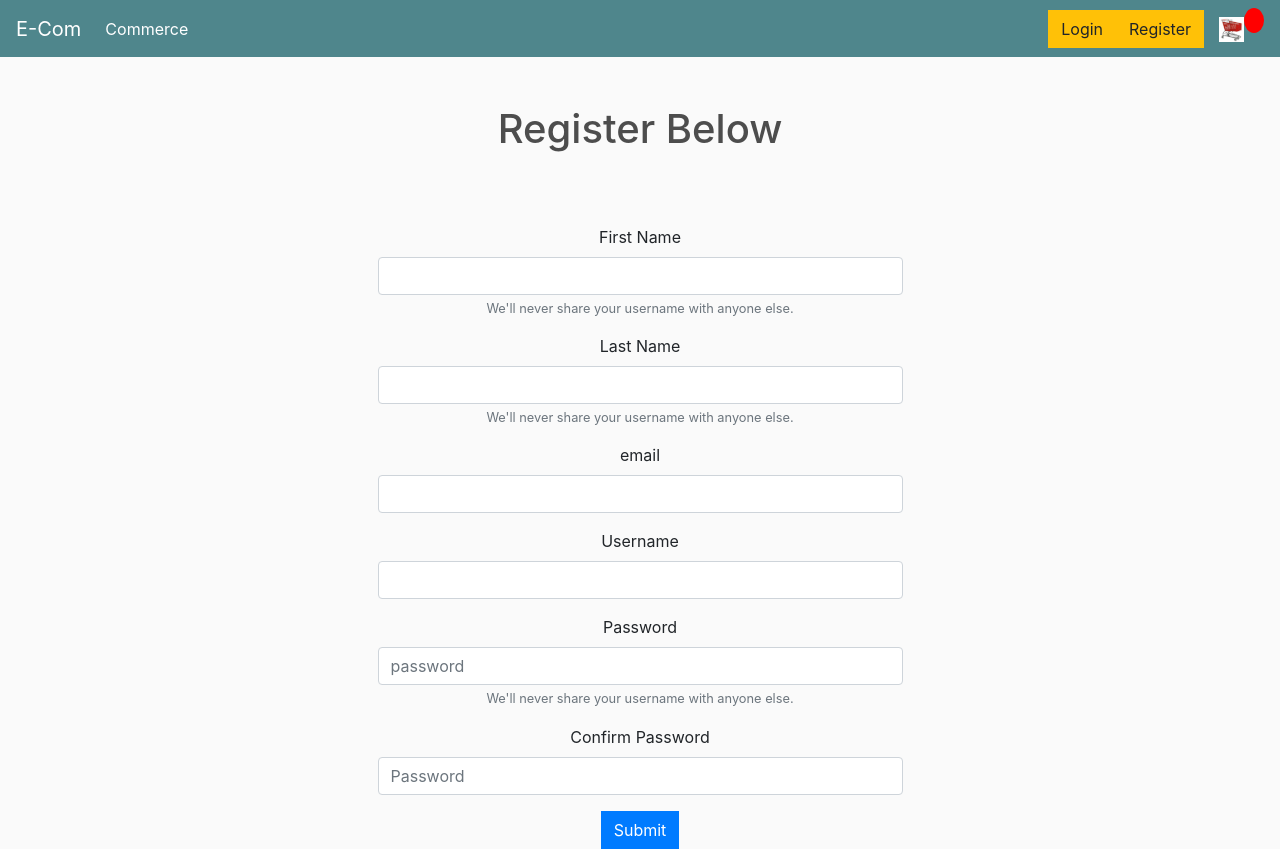
After one commit to Abdul12majid/ecommerce_, a Django app: page /create_account in a window 1280 px wide. The commit adds this page. Run offline with Django 4.2, Linux system fonts and the light colour scheme.

Commit message:
user registration

```diff
--- a/commerce_/templates/commerce/base.html
+++ b/commerce_/templates/commerce/base.html
@@ -25,16 +25,23 @@
   <div class="collapse navbar-collapse" id="navbarSupportedContent">
     <ul class="navbar-nav mr-auto">
       <li class="nav-item active">
-        <a class="nav-link" href="/">Commerce <span class="sr-only">(current)</span></a>
+        <a class="nav-link" href="/">Commerce</a>
       </li>
 
     </ul>
     <div class="form-inline my-2 my-lg-0">
+      {% if request.user.is_authenticated %}
+      <a href="{% url 'login-user' %}" class="btn btn-warning">Logout</a>
+
+      {% else %}
       <a href="{% url 'login-user' %}" class="btn btn-warning">Login</a>
+      <a href="{% url 'create-account' %}" class="btn btn-warning">Register</a>
       <a href="#">
+
         <img id="cart-icon" src="{% static 'images/cart.jpg' %}">
       </a>
       <p id='cart-total'>{{cartItems}}</p>
+      {% endif %}
     </div>
   </div>
 </nav>
--- /dev/null
+++ b/commerce_/templates/commerce/create_account.html
@@ -0,0 +1,53 @@
+{% extends 'commerce/base.html' %}
+
+
+{% block content %}
+
+</br></br>
+<div class='col-md-6 offset-md-3'>
+<center>
+
+<h1 class="text-black mb-4">Register Below</h1></br></br>
+<form method="POST">
+	{% csrf_token %}
+  <div class="form-group">
+    <label for="exampleInputEmail1">First Name</label>
+    <input type="text" name='first_name' class="form-control" id="exampleInputEmail1" aria-describedby="emailHelp" value="{{first_name}}" placeholder="{{ first_name }}">
+    <small id="emailHelp" class="form-text text-muted">We'll never share your username with anyone else.</small>
+  </div>
+  <div class="form-group">
+    <label for="exampleInputEmail1">Last Name</label>
+    <input type="text" name='last_name' class="form-control" id="exampleInputEmail1" aria-describedby="emailHelp" value="{{last_name}}" placeholder="{{ last_name }}">
+    <small id="emailHelp" class="form-text text-muted">We'll never share your username with anyone else.</small>
+  </div>
+  <div class="form-group">
+    <label for="exampleInputEmail1">email</label>
+    <input type="email" name='email' class="form-control" id="exampleInputEmail1" aria-describedby="emailHelp" value="{{email}}" placeholder="{{ email }}">
+    {% if b %}
+    <p style="color:red;">email already exists, pick another.</p>
+    {% endif %}
+  </div>
+  <div class="form-group">
+    <label for="exampleInputEmail1">Username</label>
+    <input type="text" name='username' class="form-control" id="exampleInputEmail1" aria-describedby="emailHelp" value="{{ username }}" placeholder="{{ username }}">
+    {% if a %}
+    <p style="color:red;">username already exists, pick another.</p>
+    {% endif %}
+  </div>
+  <div class="form-group">
+    <label for="exampleInputEmail1">Password</label>
+    <input type="password" name='password1' class="form-control" id="exampleInputEmail1" aria-describedby="emailHelp" placeholder="password">
+    <small id="emailHelp" class="form-text text-muted">We'll never share your username with anyone else.</small>
+  </div>
+  <div class="form-group">
+    <label for="exampleInputPassword1">Confirm Password</label>
+    <input type="password" name='password2' class="form-control" id="exampleInputPassword1" placeholder="Password">
+  </div>
+
+  <button type="submit" class="btn btn-primary">Submit</button>
+</form>
+
+</center>
+</div>
+
+{% endblock %}
--- a/commerce_/templates/commerce/home.html
+++ b/commerce_/templates/commerce/home.html
@@ -12,7 +12,7 @@
  			<h6><strong>{{ product.name }}</strong></h6>
  			<hr>
  			<button data-product='{{ product.id }}' data-action='add' class="btn btn-outline-secondary add-btn update-cart">Add to cart</button>
- 			<a class="btn btn-outline-success" href="#">View</a>
+ 			<a class="btn btn-outline-success" href="{% url 'product' product.id %}">View</a>
  			<h4 style="display: inline-block; float: right;">for sale__ ${{ product.price }}</h4>
 
  		</div>
@@ -25,7 +25,7 @@
  			<h6><strong>{{ product.name }}</strong></h6>
  			<hr>
  			<button data-product='{{ product.id }}' data-action='add' class="btn btn-outline-secondary add-btn update-cart">Add to cart</button>
- 			<a class="btn btn-outline-success" href="#">View</a>
+ 			<a class="btn btn-outline-success" href="{% url 'product' product.id %}">View</a>
  			<h4 style="display: inline-block; float: right;">${{ product.price }}</h4>
 
  		</div>
--- a/commerce_/urls.py
+++ b/commerce_/urls.py
@@ -4,6 +4,8 @@ from . import views
 urlpatterns = [
     path('', views.home, name='home'),
     path('login', views.login_user, name='login-user'),
+    path('create_account', views.create_account, name='create-account'),
+    path('product/<int:pk>', views.product, name='product'),
    # path('checkout', views.checkout, name='checkout'),
     #path('update_item/', views.update_item, name='update_item'),
 ]
--- a/commerce_/views.py
+++ b/commerce_/views.py
@@ -30,3 +30,34 @@ def login_user(request):
 		else:
 			return redirect('register')
 	return render(request, 'commerce/login.html', {})
+
+
+def create_account(request):
+	if request.method == 'POST':
+		username = request.POST['username']
+		first_name = request.POST['first_name']
+		last_name = request.POST['last_name']
+		email = request.POST['email']
+		password1 = request.POST['password1']
+		password2 = request.POST['password2']
+		if password1==password2:
+			if User.objects.filter(username=username).exists():
+				a = User.objects.filter(username=username).first()
+				return render(request, 'commerce/create_account.html', {'first_name':first_name, 'username':username, 'last_name':last_name, 'email':email, 'a':a})
+			elif User.objects.filter(email=email).exists():
+				b = User.objects.filter(email=email).exists()
+				return render(request, 'commerce/create_account.html', {'first_name':first_name, 'username':username, 'last_name':last_name, 'email':email, 'b':b})
+			else:
+				user = User.objects.create_user(first_name=first_name, username=username, last_name=last_name, email=email, password=password2)
+				user.save()
+				login(request, user)
+				return redirect('/')
+		else:
+			c = password1==password2
+			return render(request, 'commerce/create_account.html', {'first_name':first_name, 'username':username, 'last_name':last_name, 'email':email, 'c':c})
+	return render(request, 'commerce/create_account.html', {})
+
+
+def product(request, pk):
+	item = Product.objects.get(id=pk)
+	return render(request, 'commerce/product.html', {"item":item})
```
Also changed, not shown: commerce_/templates/commerce/product.html (added, +28 -0 lines), db.sqlite3.
